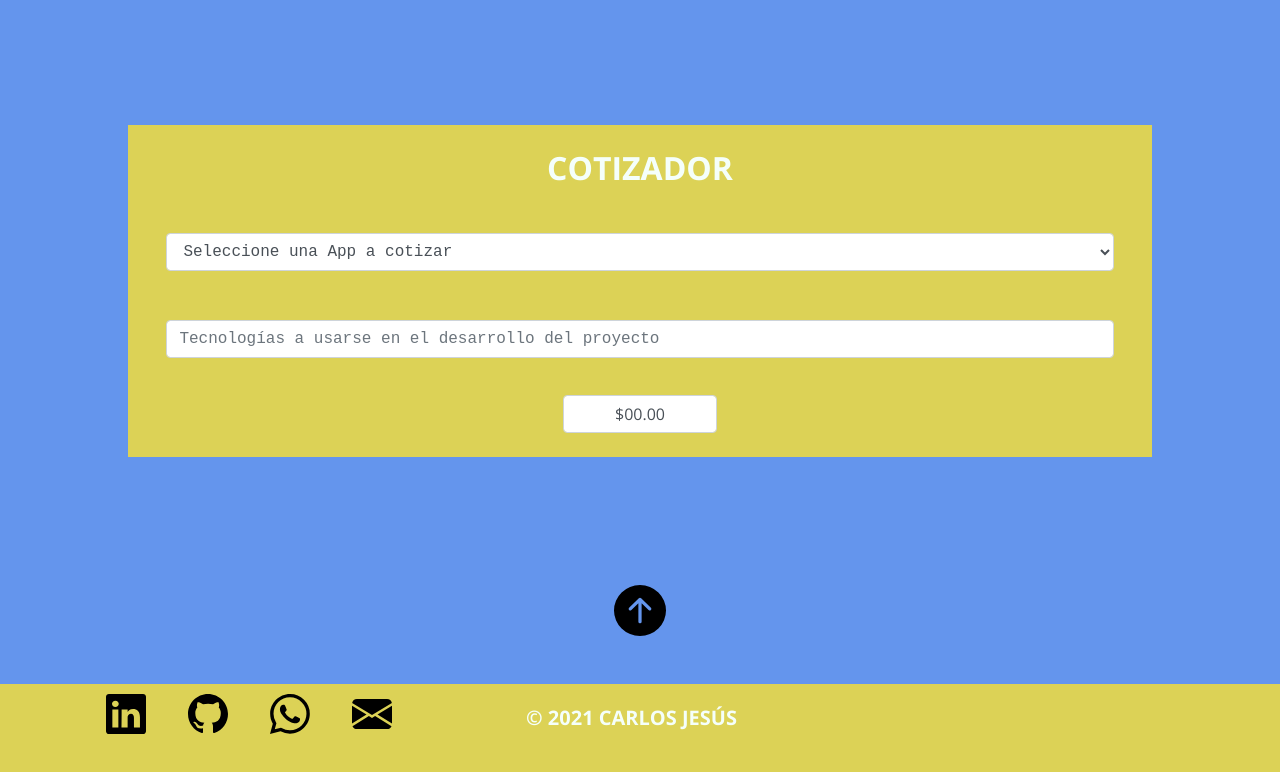
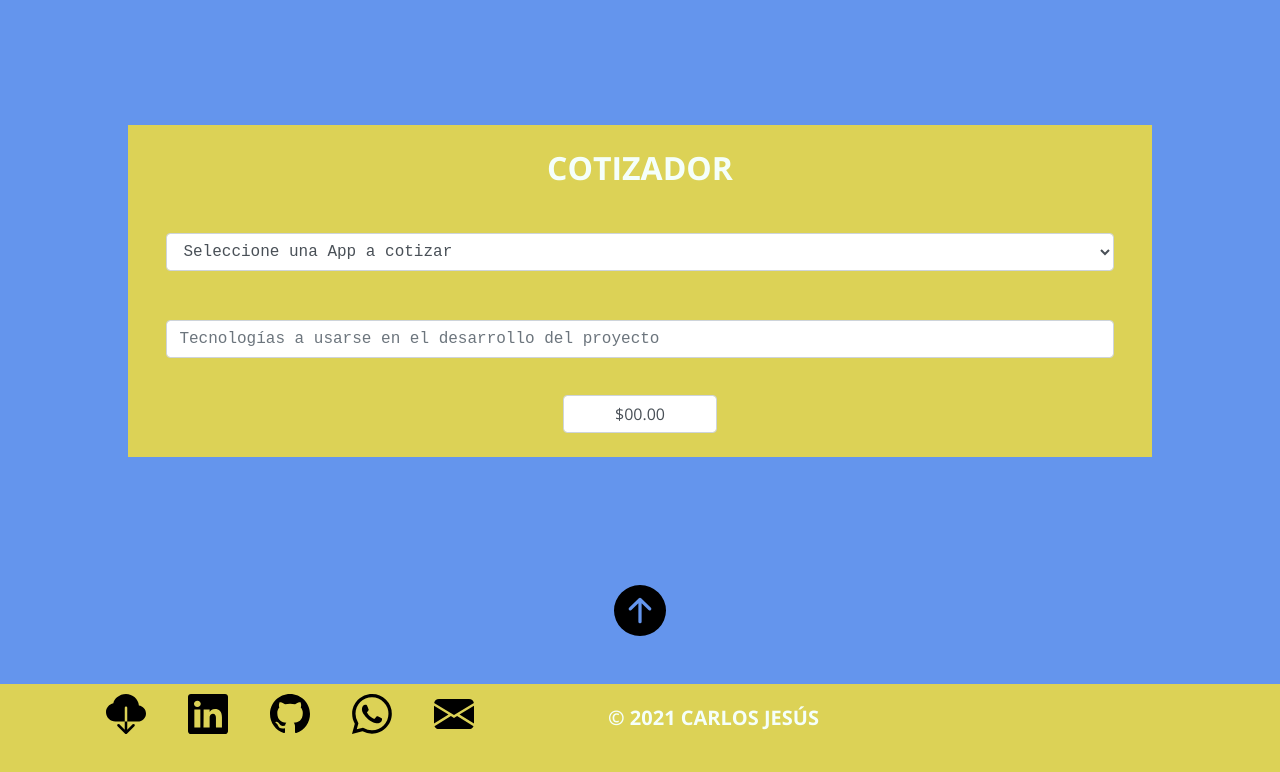
Before and after one commit to carlos0718/Portfolio, a plain HTML site: page index.html in a window 1280 px wide. Shown: the part 4682-5454 px from the top of the page. Drawn offline with nearby package versions, Linux system fonts and the light colour scheme.

Commit message:
se agrega cv descargable en footer

```diff
--- a/index.html
+++ b/index.html
@@ -137,6 +137,9 @@
                     <table>
                         <tr>
                             <td>
+                               <a target="_blank" href="./imagenes/CV2021-CarlosJesus.pdf"> <img src="./imagenes/cloud-download-fill.svg"  alt="pdf"></a>
+                            </td>
+                            <td>
                                <a href="https://www.linkedin.com/in/carlos-jesus-4950b8173/"> <img src="./imagenes/linkedin.svg"  alt="in"></a>
                             </td>
                             <td>
```
Also changed, not shown: imagenes/cloud-download-fill.svg (added), 1 other file.
